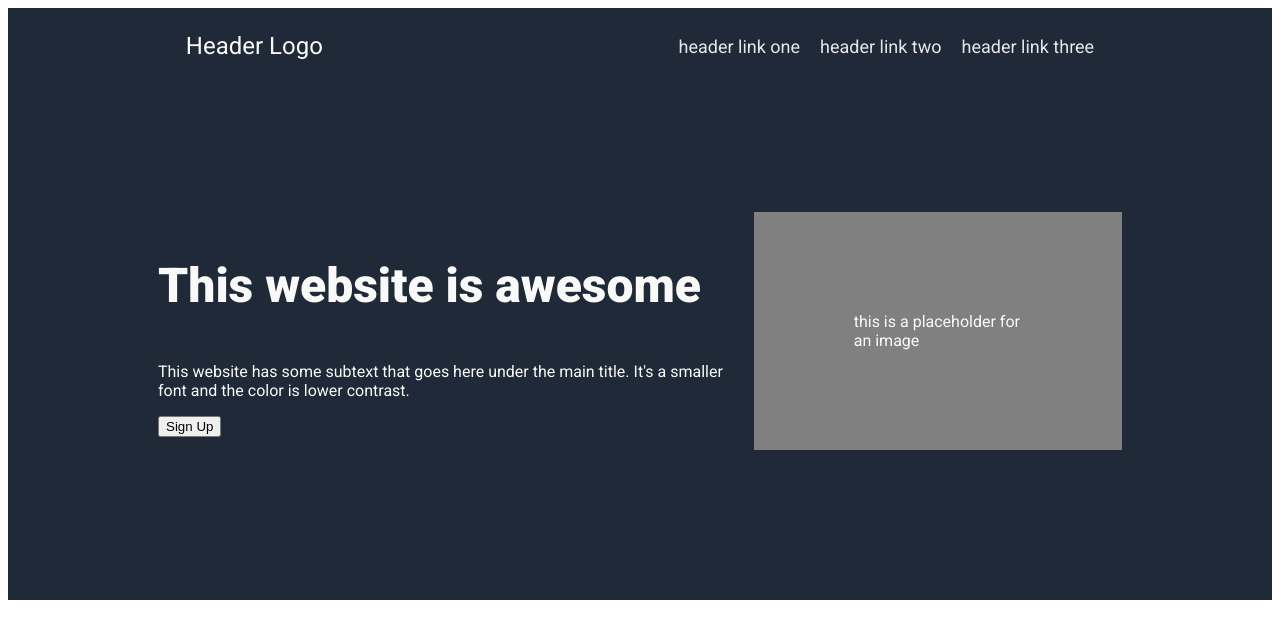
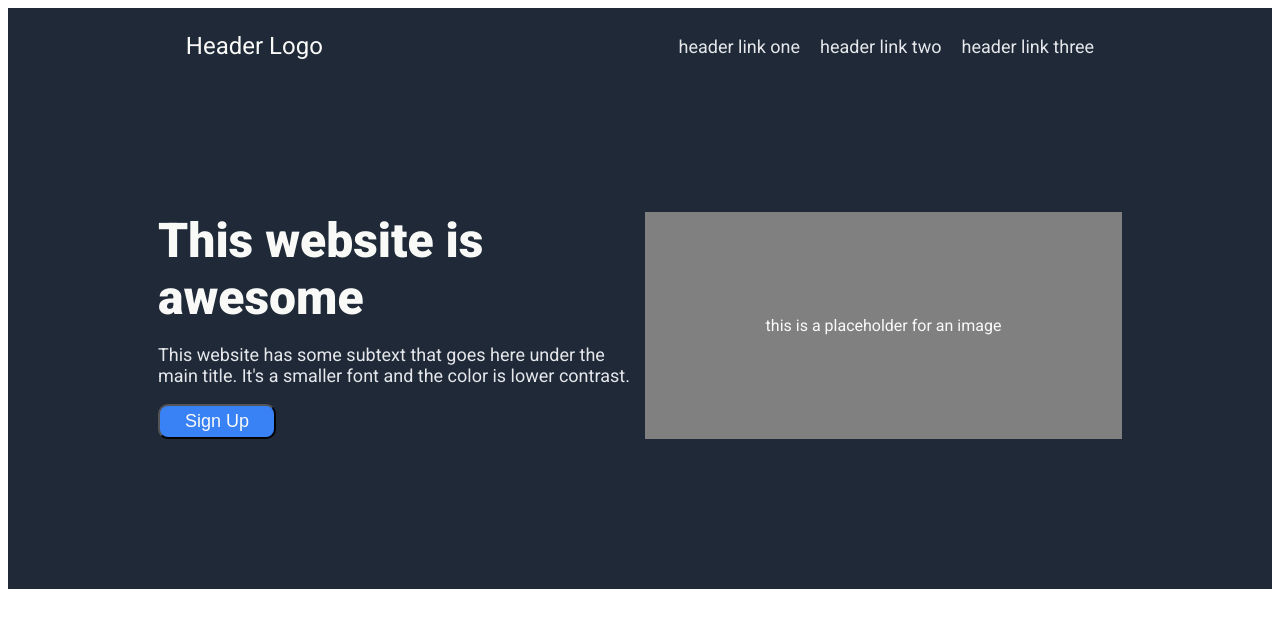
Before and after one commit to HaoQLe/odin-landing-page, a plain HTML site: page index.html in a window 1280 px wide. Drawn offline with Linux system fonts and the light colour scheme.

Commit message:
Finish hero section

```diff
--- a/index.html
+++ b/index.html
@@ -21,8 +21,8 @@
     </div>
     <div class="hero">
         <div class="hero-left">
-            <h1 id="hero-main">This website is awesome</h1>
-            <p>This website has some subtext that goes here under the main title. It's a smaller font and the color
+            <p id="hero-main">This website is awesome</p>
+            <p id="hero-sub">This website has some subtext that goes here under the main title. It's a smaller font and the color
                 is lower contrast.
             </p>
             <button>Sign Up</button>
--- a/style.css
+++ b/style.css
@@ -33,23 +33,35 @@ body {
 #hero-main {
     font-size: 48px;
     font-weight: 800;
+    margin: 0;
 }
 
 .hero-left {
     display: flex;
     flex-direction: column;
-    flex-grow: 0;
+    flex: 1;
     justify-content: center;
 }
 
 .hero-right {
     display: flex;
+    flex: 1;
     justify-content: center;
     align-items: center;
+    align-self: stretch;
     background-color: gray;
-    padding: 100px;
 }
 
 button {
     align-self: flex-start;
+    border-radius: 10px;
+    background-color: #3882F6;
+    font-size: 18px;
+    color: #F9FAF8;
+    padding: 5px 25px;
 }
+
+#hero-sub {
+    font-size: 18px;
+    color: #e5e7eb;
+}
```
